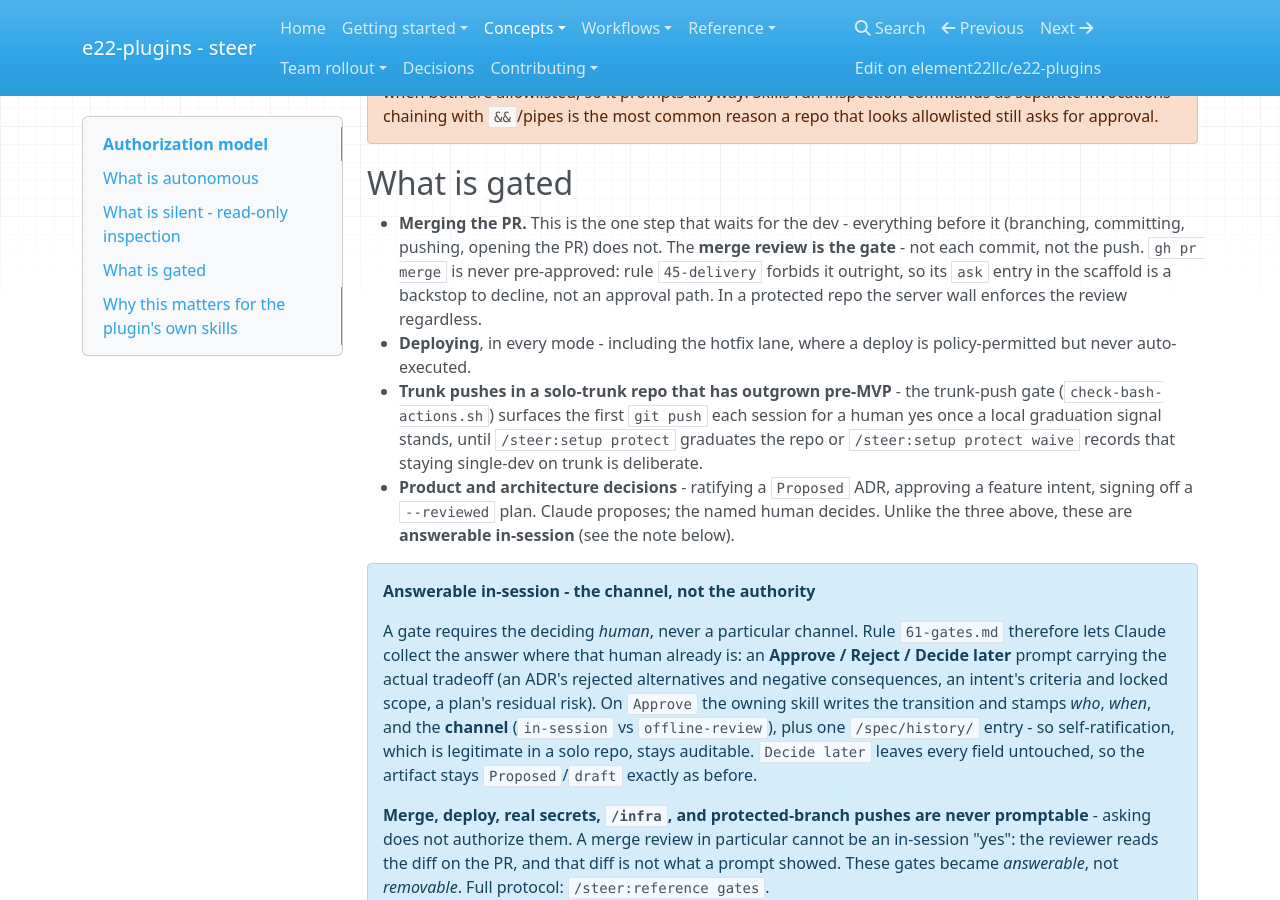
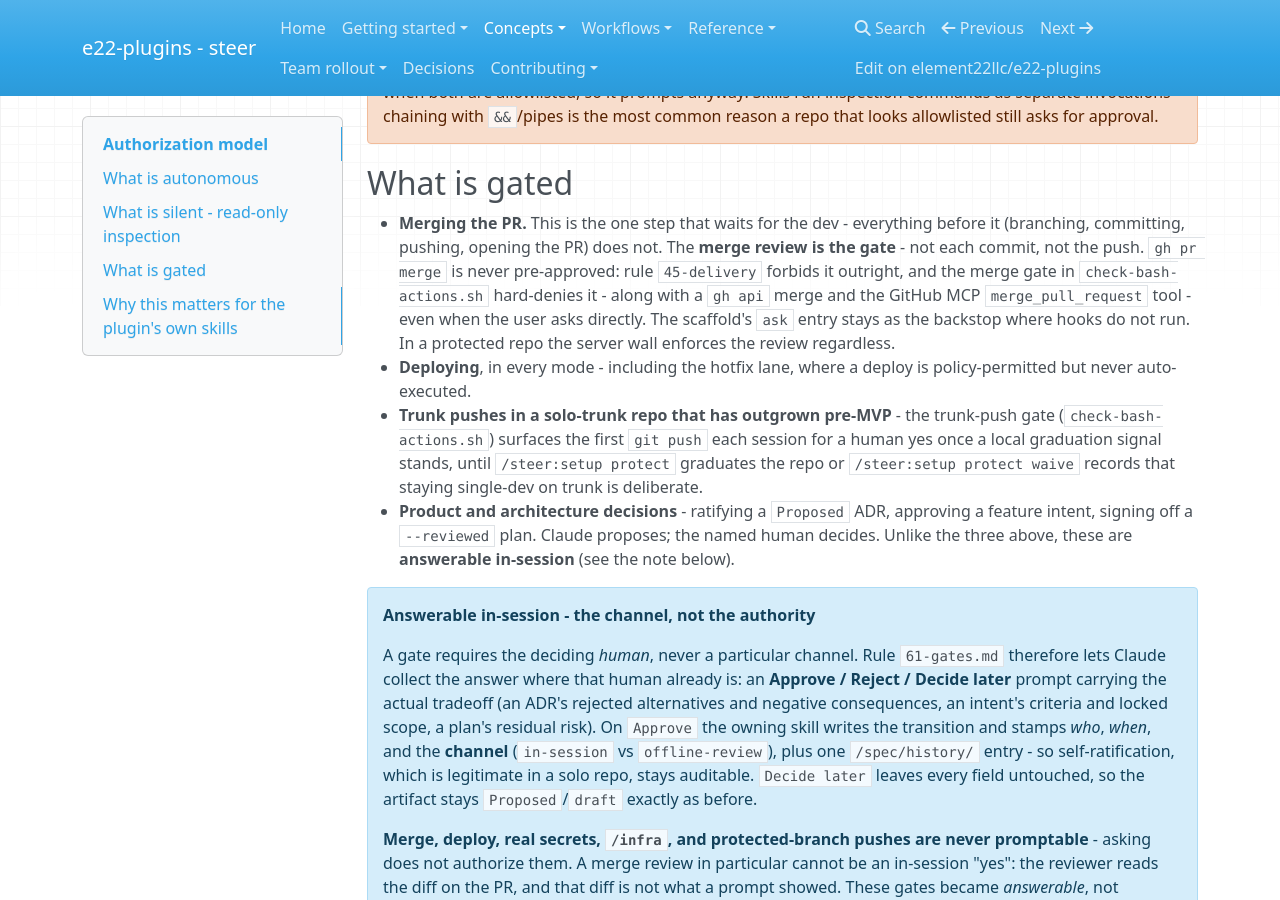
Before and after one commit to element22llc/e22-plugins, an MkDocs documentation site: the page built from docs/concepts/authorization-model.md, in a window 1280 px wide and 900 px high, scrolled down 5335 px. Built offline with MkDocs 1.6.1, drawn with Linux system fonts in a browser that asks for light colours; nearby versions of some CDN libraries.

Commit message:
fix(hooks): deny every PR merge path, MCP tool included
A direct "merge it" got a PR merged through the GitHub MCP tool: nothing
enforced rules 45/61 on that path. check-bash-actions.sh now hard-denies
gh pr merge, a gh api merge (REST PUT, GraphQL mutations) and any MCP
*merge_pull_request tool, in every repo; the matcher includes the tool.
Local git merge and quoted prose stay silent. The quote blanker moves to
a shared helper used by the stacked-PR gate as well.

Closes #801

Co-Authored-By: Claude Opus 5.5 (1M context) <noreply@anthropic.com>

```diff
--- a/docs/concepts/authorization-model.md
+++ b/docs/concepts/authorization-model.md
@@ -281,9 +281,11 @@ the fix never varies: wrap the reads in a bundled script and grant that.
 - **Merging the PR.** This is the one step that waits for the dev - everything
   before it (branching, committing, pushing, opening the PR) does not. The
   **merge review is the gate** - not each commit, not the push. `gh pr merge`
-  is never pre-approved: rule `45-delivery` forbids it outright, so its
-  `ask` entry in the scaffold is a backstop to decline, not an approval path.
-  In a protected repo the server wall enforces the review regardless.
+  is never pre-approved: rule `45-delivery` forbids it outright, and the merge
+  gate in `check-bash-actions.sh` hard-denies it - along with a `gh api` merge
+  and the GitHub MCP `merge_pull_request` tool - even when the user asks
+  directly. The scaffold's `ask` entry stays as the backstop where hooks do not
+  run. In a protected repo the server wall enforces the review regardless.
 - **Deploying**, in every mode - including the hotfix lane, where a deploy is
   policy-permitted but never auto-executed.
 - **Trunk pushes in a solo-trunk repo that has outgrown pre-MVP** - the
```
Also changed, not shown: docs/reference/hooks.md (+3 -3 lines), docs/reference/known-limitations.md (+5 -2 lines), plugins/steer/templates/reference/GATES.md (+3 -1 lines), 4 other files.
